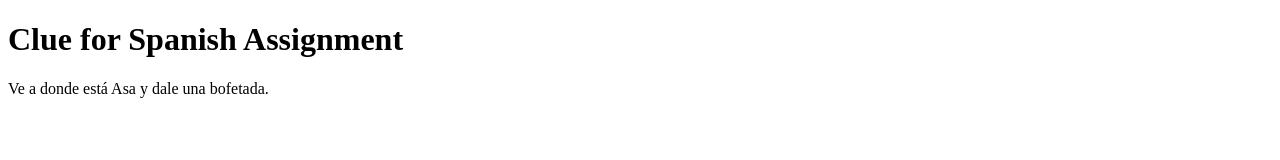
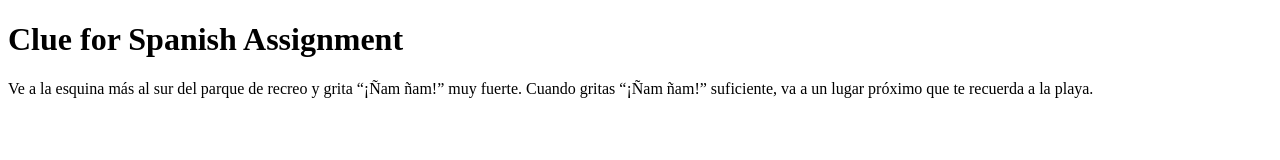
Before and after one commit to KaiSereni/spanish, a plain HTML site: page index.html in a window 1280 px wide. Drawn offline with Linux system fonts and the light colour scheme.

Commit message:
Update index.html

```diff
--- a/index.html
+++ b/index.html
@@ -3,7 +3,7 @@
 <body>
 
 <h1>Clue for Spanish Assignment</h1>
-<p>Ve a donde está Asa y dale una bofetada.</p>
+<p>Ve a la esquina más al sur del parque de recreo y grita “¡Ñam ñam!” muy fuerte. Cuando gritas “¡Ñam ñam!” suficiente, va a un lugar próximo que te recuerda a la playa.</p>
 
 </body>
 </html>
```
